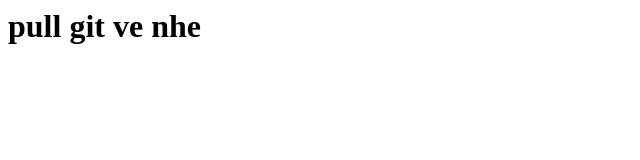
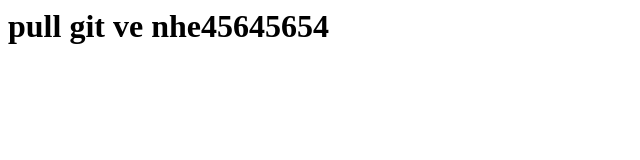
Before and after one commit to anhdaotrn/hoc-git-2, a plain HTML site: page index.html in a window 1280 px wide. Shown: the whole page, without its empty margins (0-640 px from the left). Drawn offline with Linux system fonts and the light colour scheme.

Commit message:
Update index.html

```diff
--- a/index.html
+++ b/index.html
@@ -1 +1 @@
-<h1>pull git ve nhe</h1>
+<h1>pull git ve nhe45645654</h1>
```
